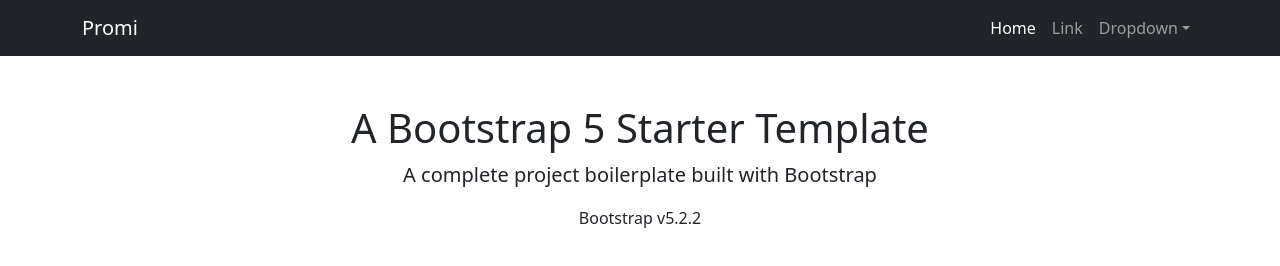
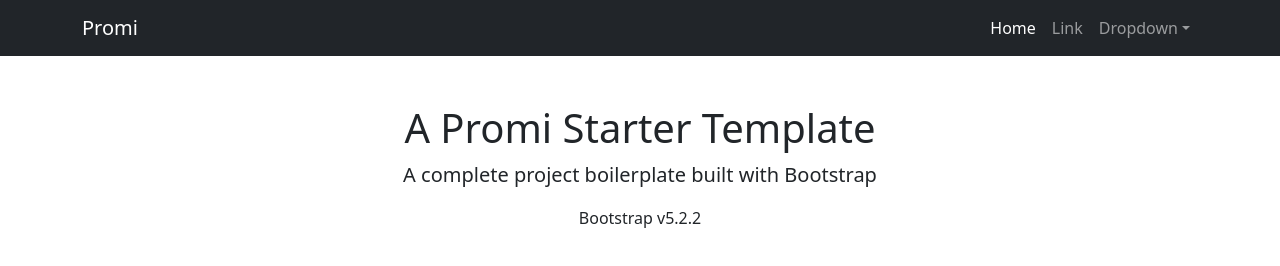
Before and after one commit to promidigitals/promi-template, a plain HTML site: page index.html in a window 1280 px wide. Drawn offline with Linux system fonts and the light colour scheme.

Commit message:
Updated index.html

```diff
--- a/index.html
+++ b/index.html
@@ -44,7 +44,7 @@
     <!-- Page content-->
     <div class="container">
         <div class="text-center mt-5">
-            <h1>A Bootstrap 5 Starter Template</h1>
+            <h1>A Promi Starter Template</h1>
             <p class="lead">A complete project boilerplate built with Bootstrap</p>
             <p>Bootstrap v5.2.2</p>
         </div>
```
